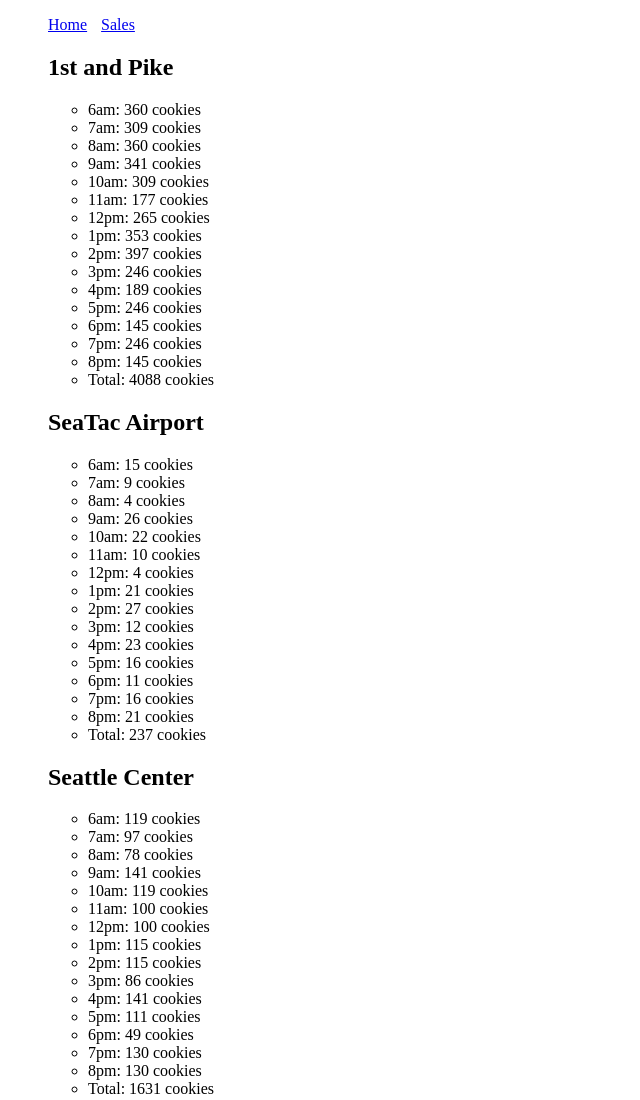
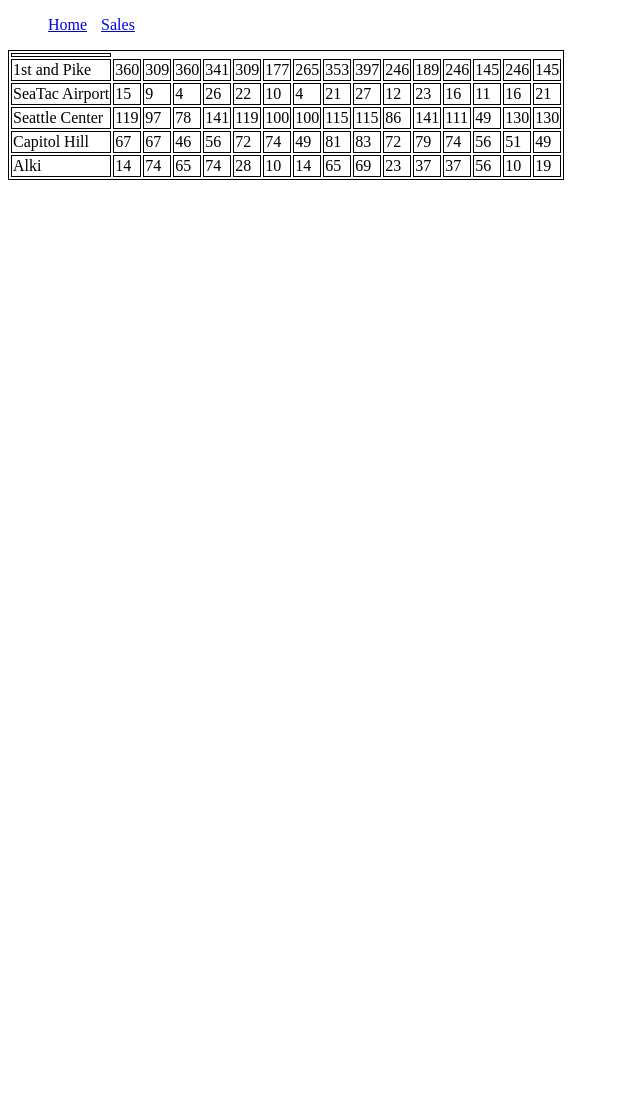
Before and after one commit to Nhuuu/cookie-stand, a plain HTML site: page sales.html in a window 1280 px wide. Shown: the top 1100 px of the page, without its empty margins (0-640 px from the left). After the commit the page ends 800 px from the top, so only its background shows below. Drawn offline with Linux system fonts and the light colour scheme.

Commit message:
table mostly createwd

```diff
--- a/app.js
+++ b/app.js
@@ -1,26 +1,27 @@
 'use strict';
 
-var storeUlEl = document.getElementById('store-container');
+// 1. Reference for the parent
+var storeTable = document.getElementById('store-table');
 
 var storeArr = [];
 
 // Array of open store hours
 var hours = [
-  '6am',
-  '7am',
-  '8am',
-  '9am',
-  '10am',
-  '11am',
-  '12pm',
-  '1pm',
-  '2pm',
-  '3pm',
-  '4pm',
-  '5pm',
-  '6pm',
-  '7pm',
-  '8pm'
+  '6:00am',
+  '7:00am',
+  '8:00am',
+  '9:00am',
+  '10:00am',
+  '11:00am',
+  '12:00pm',
+  '1:00pm',
+  '2:00pm',
+  '3:00pm',
+  '4:00pm',
+  '5:00pm',
+  '6:00pm',
+  '7:00pm',
+  '8:00pm'
 ]
 
 // Constructor to create stores
@@ -60,35 +61,40 @@ Store.prototype.calculateTotalPerHour = function(){
   this.total = total;
 };
 
-Store.prototype.makeList = function(){
+
+Store.prototype.makeTable = function(){
   if(this.cookiesPerHour.length === 0){
     this.calculateTotalPerHour();
   }
 
-  var locationLiEl = document.createElement('li');
-  var h2El = document.createElement('h2');
-  h2El.textContent = this.location;
-  locationLiEl.appendChild(h2El);
+  // var hourTrEl = document.createElement('tr');
+  // for(var i = 0; i < hours.length; i++){
+  //   var tdEl = document.createElement('td');
+  //   tdEl.textContent = hours[i];
+  //   hourTrEl.appendChild(tdEl);
+  // }
 
-  var ulEl = document.createElement('ul');
-  for (var j = 0; j < this.cookiesPerHour.length; j++){
-    var hourLiEl = document.createElement('li');
-    hourLiEl.textContent = hours[j] + ': ' + this.cookiesPerHour[j] + ' cookies';
-    ulEl.appendChild(hourLiEl);
+
+  var trEl = document.createElement('tr');
+  var tdEl = document.createElement('td');
+  tdEl.textContent = this.location;
+  trEl.appendChild(tdEl);
+
+  for(var j = 0; j < this.cookiesPerHour.length; j++){
+    tdEl = document.createElement('td');
+    tdEl.textContent = this.cookiesPerHour[j];
+    trEl.appendChild(tdEl);
   }
 
-  var totalLiEl = document.createElement('li');
-  totalLiEl.textContent = 'Total: ' + this.total + ' cookies';
-  ulEl.appendChild(totalLiEl);
+  storeTable.appendChild(trEl);
+}
 
-  locationLiEl.appendChild(ulEl);
-  storeUlEl.appendChild(locationLiEl);
-}
+
 
 // Populate the page!
 function makePage() {
   for(var i = 0; i < storeArr.length; i++){
-    storeArr[i].makeList();
+    storeArr[i].makeTable();
   }
 }
 
--- a/sales.html
+++ b/sales.html
@@ -14,7 +14,10 @@
     </nav>
   </header>
   <main>
-    <ul id="store-container"></ul>
+    <table id="store-table">
+      <tr>
+        <td></td>
+      </tr>
   </main>
   <script src="./app.js"></script>
 </body>
--- a/style.css
+++ b/style.css
@@ -1,9 +1,10 @@
-
-#store-container {
-  list-style: none;
-}
 
 nav li {
   display: inline;
   margin-right: 10px;
 }
+
+table, td {
+  border: solid black 1px;
+
+}
```
